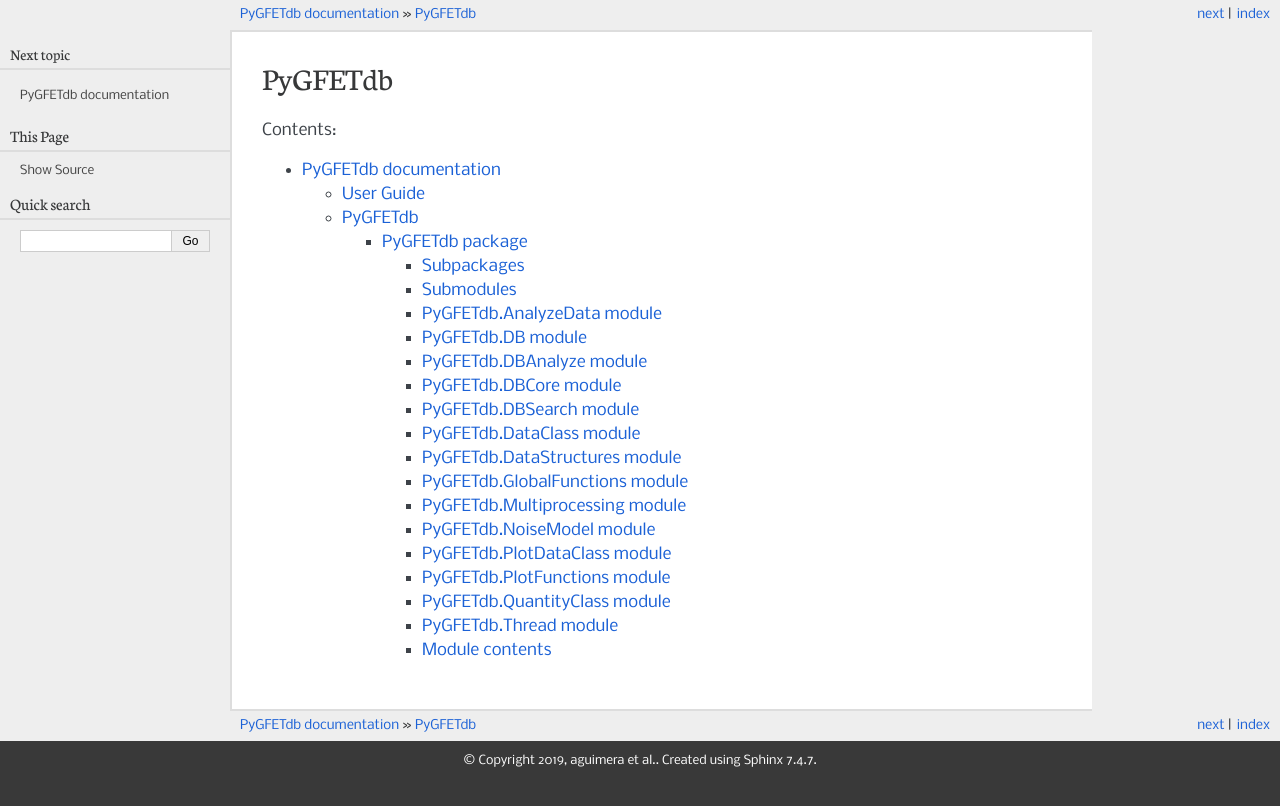
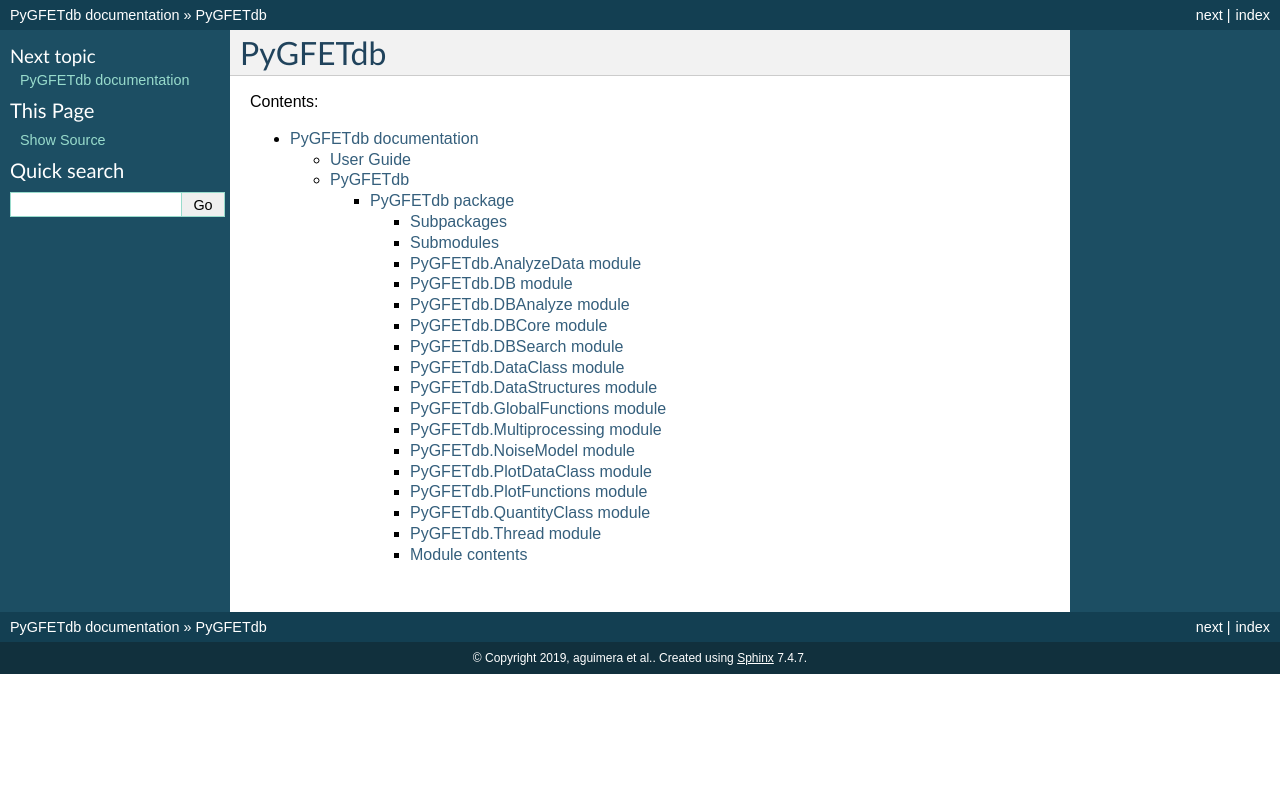
Before and after one commit to aguimera/PyGFETdb, a Sphinx documentation site: the page built from docs/index.rst, in a window 1280 px wide. Shown: the top 806 px of the page. Built offline with Sphinx 7.4.7, drawn with Linux system fonts in a browser that asks for light colours.

Commit message:
Documentation.

```diff
--- a/docs/conf.py
+++ b/docs/conf.py
@@ -48,7 +48,7 @@
 # The theme to use for HTML and HTML Help pages.  See the documentation for
 # a list of builtin themes.
 #
-html_theme = 'pyramid'
+html_theme = 'classic'
 
 # Add any paths that contain custom static files (such as style sheets) here,
 # relative to this directory. They are copied after the builtin static files,
```
